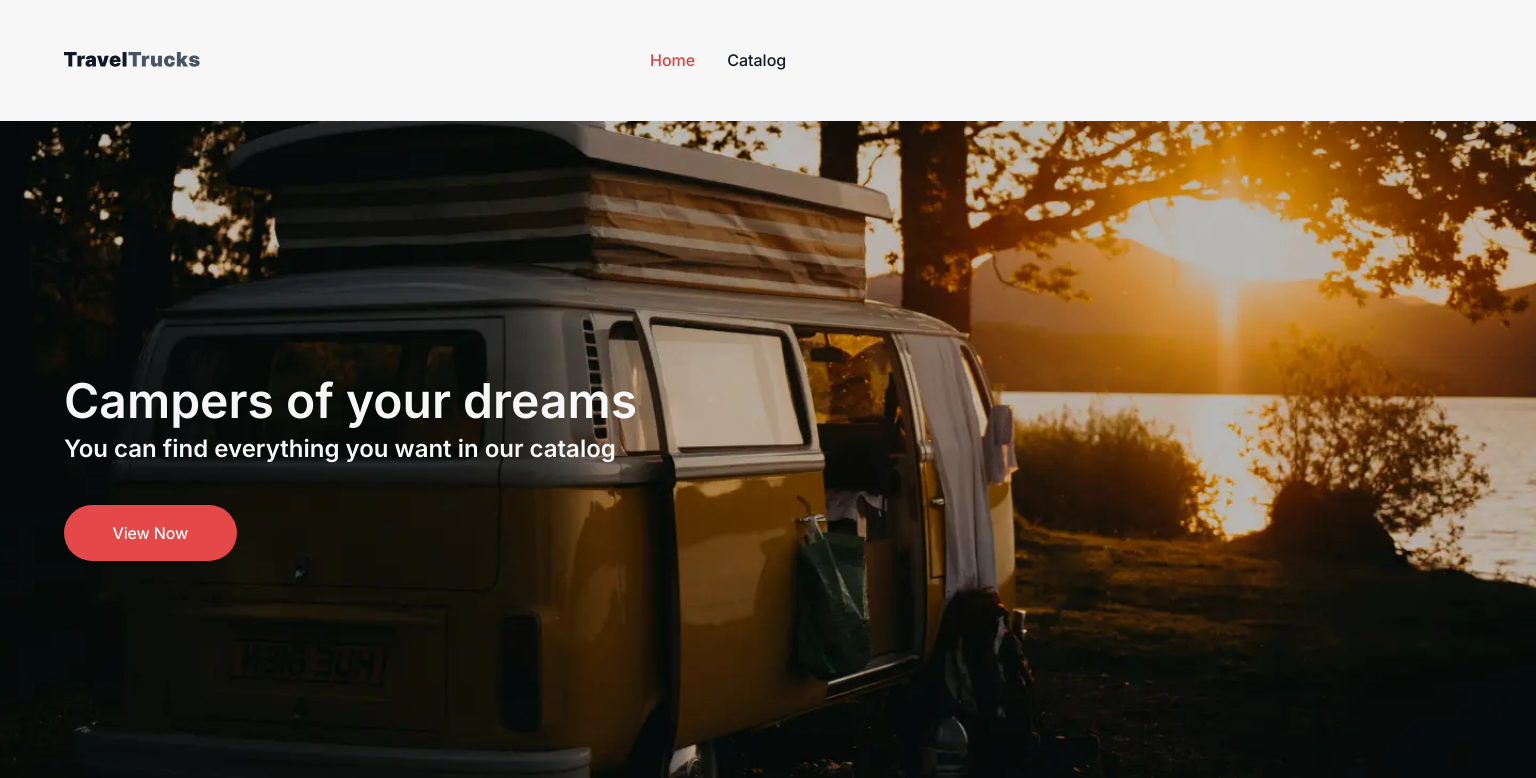
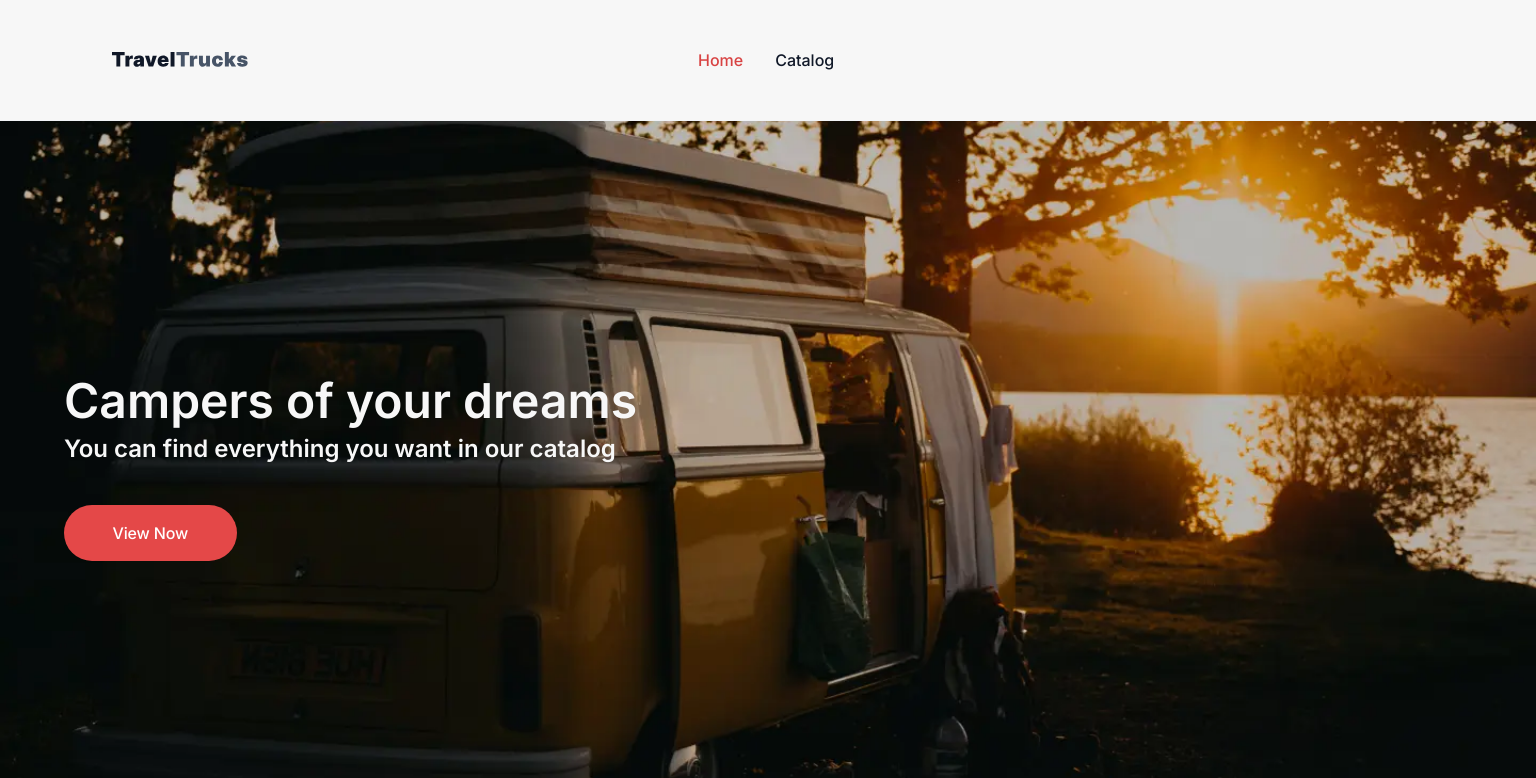
Before and after one commit to aitmil/travel-trucks-app, a React (Vite) app: page / in a window 1536 px wide. Shown: the top 778 px of the page. Built offline with nearby package versions, Linux system fonts and the light colour scheme.

Commit message:
fix header container styles

```diff
--- a/src/components/Header/Header.module.css
+++ b/src/components/Header/Header.module.css
@@ -1,5 +1,4 @@
 .header {
-  padding: 28px 16px;
   border-bottom: 1px solid var(--badges);
 
   background-color: var(--inputs);
@@ -10,6 +9,7 @@
   align-items: center;
   justify-content: space-between;
 
+  padding: 28px 16px;
   margin: 0 auto;
 }
 
@@ -19,7 +19,7 @@
 }
 
 @media (min-width: 768px) {
-  .header {
+  .container {
     padding: 28px 32px;
   }
 
@@ -33,9 +33,11 @@
   .container {
     justify-content: start;
     gap: 450px;
+    max-width: 1440px;
+    margin: 0 auto;
+    padding: 28px 64px;
   }
 
   .header {
-    padding: 28px 64px;
   }
 }
```
